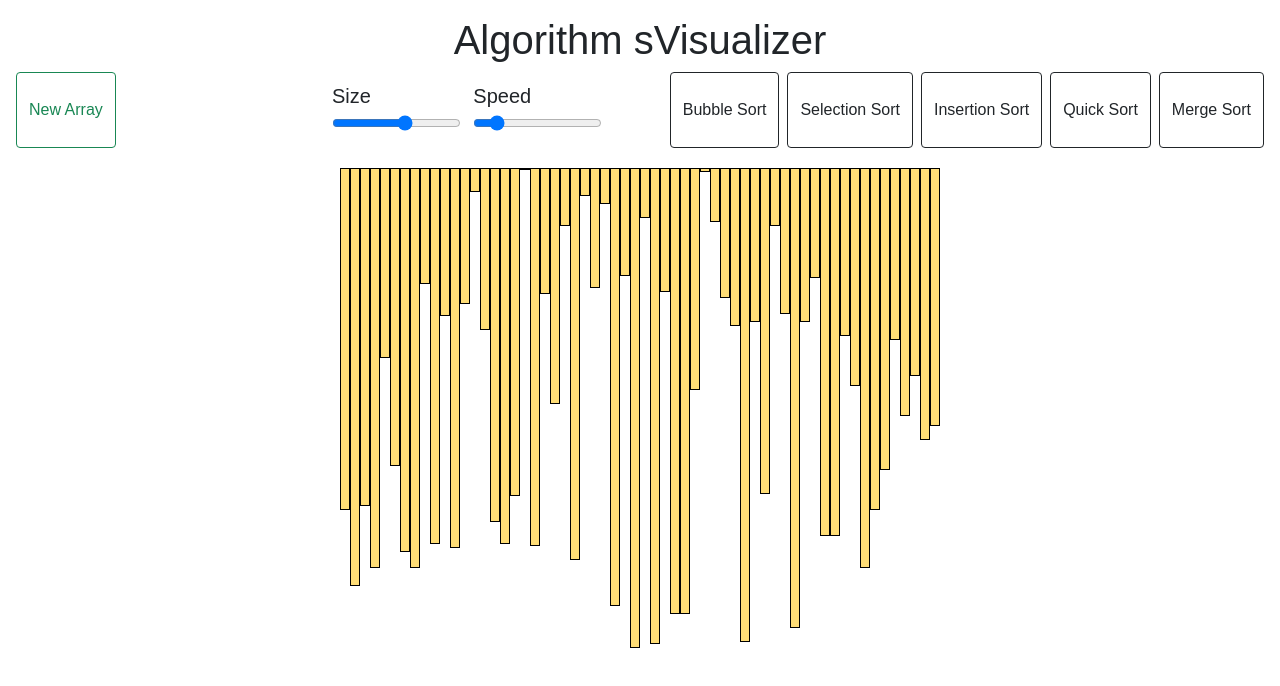
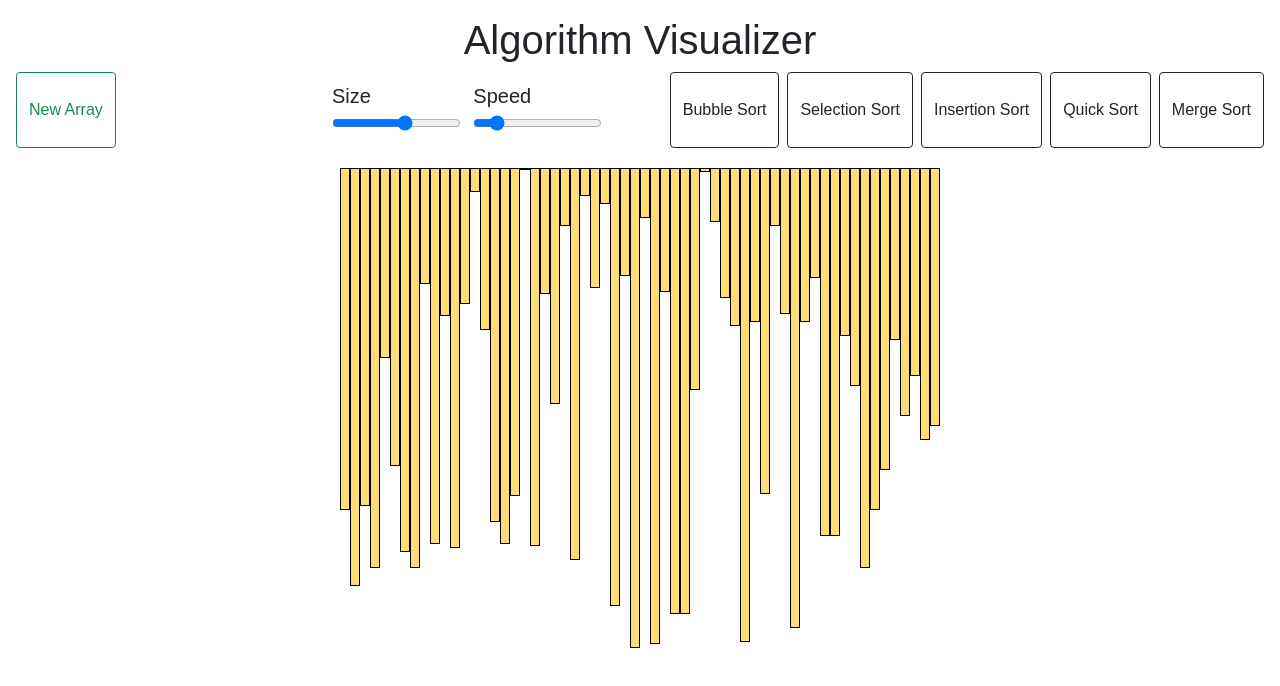
Before and after one commit to diveshraj2000/Algorithm-visualzier, a plain HTML site: page index.html in a window 1280 px wide. Drawn offline with nearby package versions, Linux system fonts and the light colour scheme.

Commit message:
Update index.html

```diff
--- a/index.html
+++ b/index.html
@@ -9,7 +9,7 @@
     <link rel="stylesheet" href="style.css">
 </head>
 <header>
-    <h1 align="center">Algorithm sVisualizer</h1>
+    <h1 align="center">Algorithm Visualizer</h1>
     <nav>
         <div class="row">
             <div class="col gap-2 d-sm-flex" id="newArray">
```
